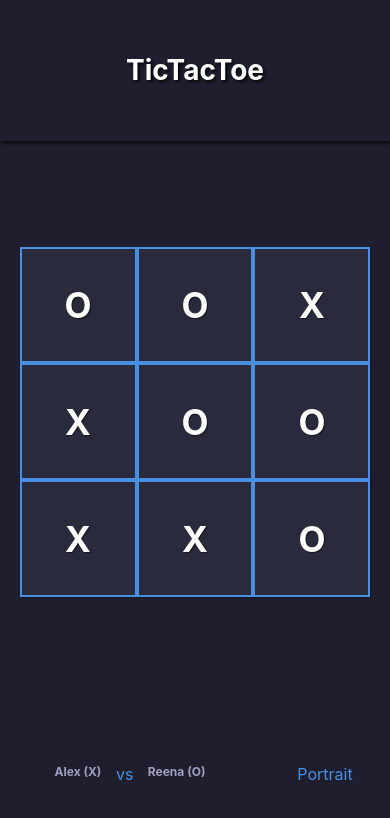
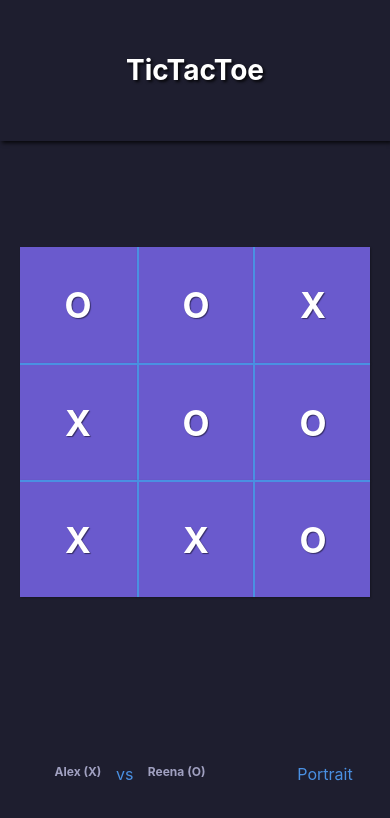
Before and after one commit to minalsv/TicTacToe, a React Native app: screen / in a window 390 px wide. Shown: the top 818 px of the page. Built offline with nearby package versions, Linux system fonts and the light colour scheme.

Commit message:
Border change and final version

```diff
--- a/TicTacToe.js
+++ b/TicTacToe.js
@@ -15,13 +15,16 @@ export default function TicTacToe() {
   const isPortrait = height >= width;
 
   const [gridContainerHeight, setGridContainerHeight] = useState(0);
+
   const gridSize = Math.min(width * 0.9, gridContainerHeight * 0.95); // 95% of available grid space
-
   // 10% of the gridsize
-  const dynamicFontSize = gridSize * 0.10;; //(isPortrait ? 32 : 22);
+  const dynamicFontSize = gridSize * 0.10; //(isPortrait ? 32 : 22);
 
   //just for information, in final app remove or comment.
-  console.log('Orientation: ',isPortrait? 'Portrait':'landscape')
+  console.log('gridContainerHeight: ', gridContainerHeight);
+  console.log('width: ', width);
+  console.log('gridSize: ', gridSize);
+  console.log('Orientation: ', isPortrait ? 'Portrait' : 'landscape');
   console.log('Font size:', dynamicFontSize);
 
   return (
@@ -37,13 +40,30 @@ export default function TicTacToe() {
         }
       >
         {gridContainerHeight > 0 && (
-        <View style={[styles.grid, { width: gridSize, height: gridSize }]}>
-          {boardState.map((value, index) => (
-            <View key={index} style={styles.cell}>
-              <Text style={[styles.cellTextBase, { fontSize: dynamicFontSize }]}>{value}</Text>
-            </View>
-          ))}
-        </View>
+          <View style={[styles.grid, { width: gridSize, height: gridSize }]}>
+            {boardState.map((value, index) => {
+              const row = Math.floor(index / 3);
+              const col = index % 3;
+
+              // Keep inner borders only with light blue color
+              const borderStyle = {
+                borderTopWidth: row === 0 ? 0 : 2,
+                borderLeftWidth: col === 0 ? 0 : 2,
+                borderRightWidth: col === 2 ? 0 : 0,
+                borderBottomWidth: row === 2 ? 0 : 0,
+                borderColor: '#4A90E2', // light blue
+                borderWidth: 4,
+              };
+
+              return (
+                <View key={index} style={[styles.cell, borderStyle]}>
+                  <Text style={[styles.cellTextBase, { fontSize: dynamicFontSize }]}>
+                    {value}
+                  </Text>
+                </View>
+              );
+            })}
+          </View>
         )}
       </View>
 
--- a/assets/styles/styles.js
+++ b/assets/styles/styles.js
@@ -40,9 +40,9 @@ export default StyleSheet.create({
   cell: {
     width: '33.33%',
     aspectRatio: 1,
-    borderWidth: 2,
+    borderWidth: 4,
     borderColor: '#4A90E2', // bright blue border
-    backgroundColor: '#2A2A3D', // darker blue-gray cell background
+    backgroundColor: '#6A5ACD', // bright purple
     justifyContent: 'center',
     alignItems: 'center',
     shadowColor: '#000', // subtle 3D shadow
```
